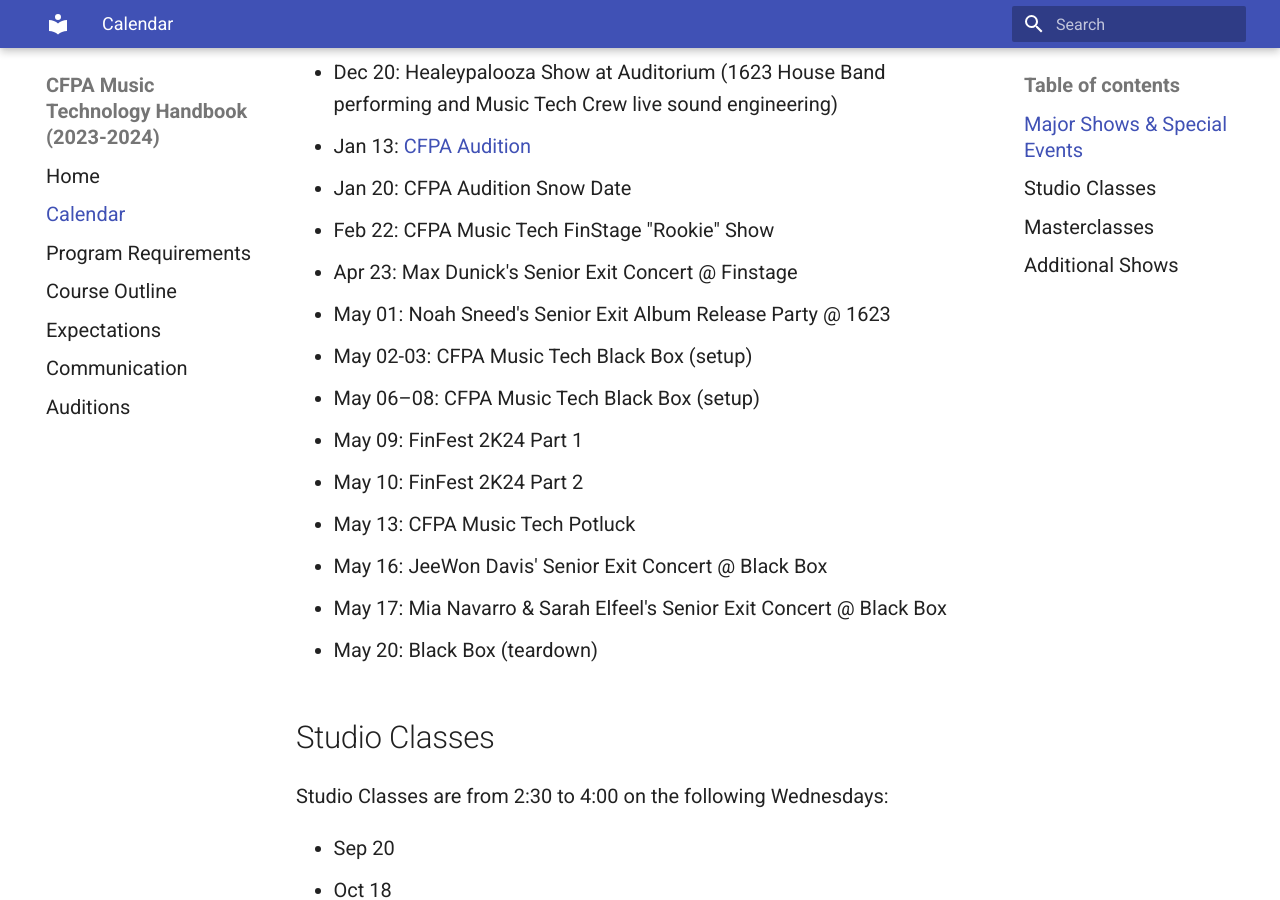
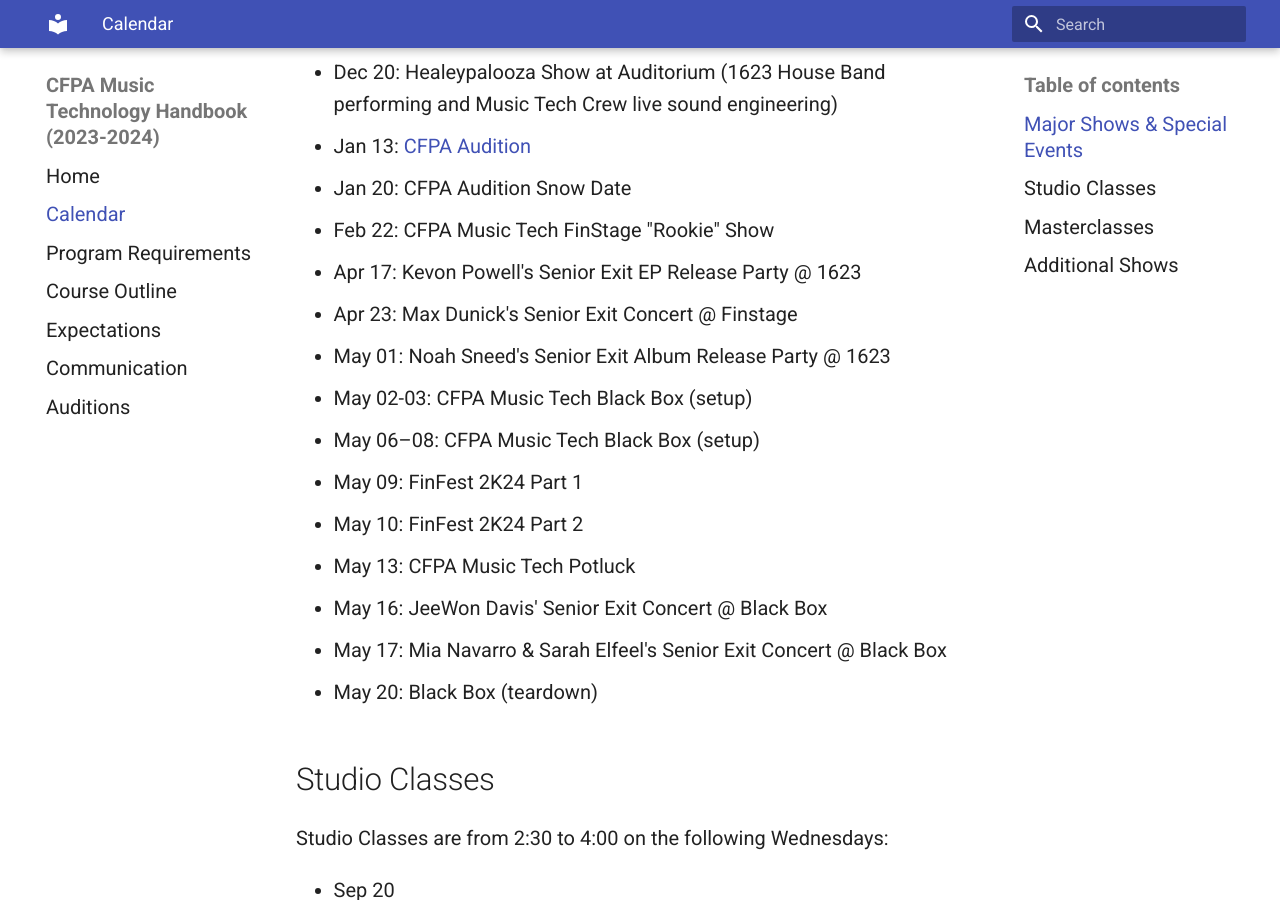
Before and after one commit to sophia-sms/handbook, an MkDocs documentation site: the page built from docs/calendar.md, in a window 1280 px wide and 900 px high, scrolled down 734 px. Built offline with MkDocs 1.6.1 and Material for MkDocs 9.7.7, drawn with Linux system fonts in a browser that asks for light colours.

Commit message:
Update calendar.md

```diff
--- a/docs/calendar.md
+++ b/docs/calendar.md
@@ -18,6 +18,7 @@ These are for students in the CFPA Music Tech program (except for Back-To-School
 - Jan 13: [CFPA Audition](https://colganhs.pwcs.edu/cfpa/auditions/)
 - Jan 20: CFPA Audition Snow Date
 - Feb 22: CFPA Music Tech FinStage "Rookie" Show
+- Apr 17: Kevon Powell's Senior Exit EP Release Party @ 1623
 - Apr 23: Max Dunick's Senior Exit Concert @ Finstage
 - May 01: Noah Sneed's Senior Exit Album Release Party @ 1623
 - May 02-03: CFPA Music Tech Black Box (setup)
```
